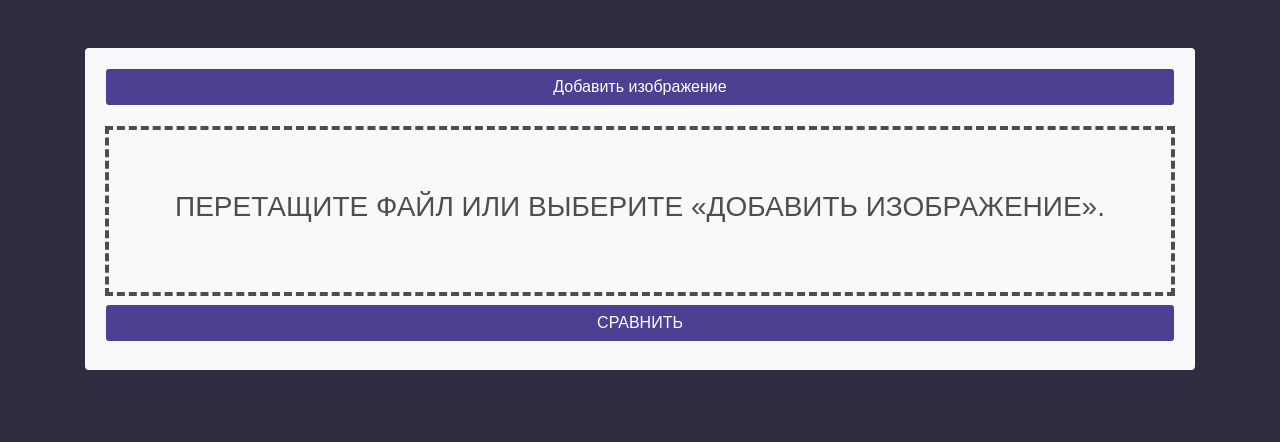
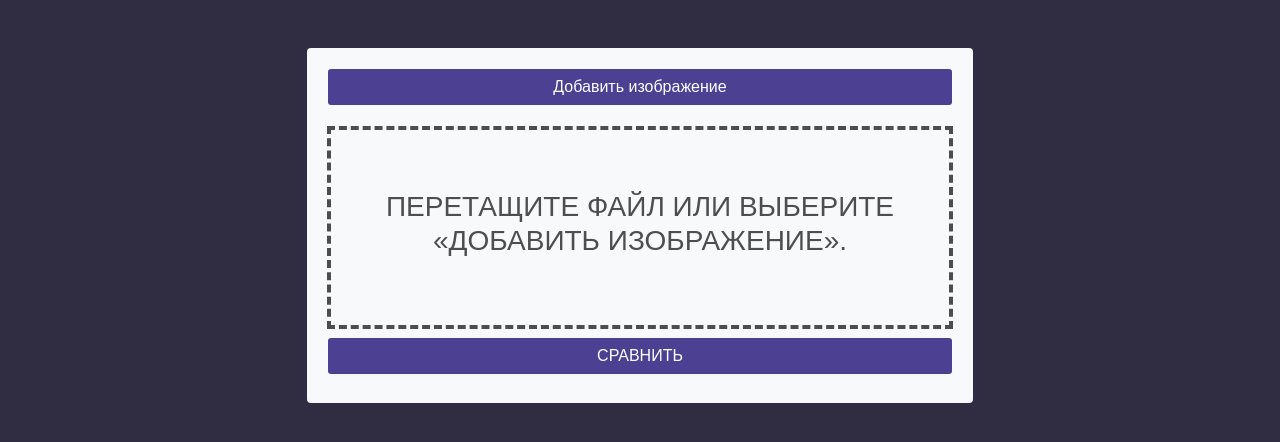
Before and after one commit to TimurChikishev/ImageProtection, a Django app: page /attacks/comparison/ in a window 1280 px wide. Shown: the part 58-500 px from the top of the page. Run offline with Django 3.2, Linux system fonts and the light colour scheme; some libraries are stand-ins or nearby versions.

Commit message:
fixed size upload-file block

```diff
--- a/src/attacks/SecurityAlgorithmsAttacks/static/css/index.css
+++ b/src/attacks/SecurityAlgorithmsAttacks/static/css/index.css
@@ -11,6 +11,7 @@
       background-color: #ffffff;
       width: 25%;
       min-width: 300px;
+      max-width: 1100px;
       margin: 0 auto;
       padding: 20px;
   }
@@ -29,8 +30,9 @@
 
   .file-upload-compairson {
       background-color: #ffffff;
-      width: 100%;
+      width: 60%;
       min-width: 300px;
+      max-width: 1100px;
       margin: 0 auto;
       padding: 20px;
   }
```
